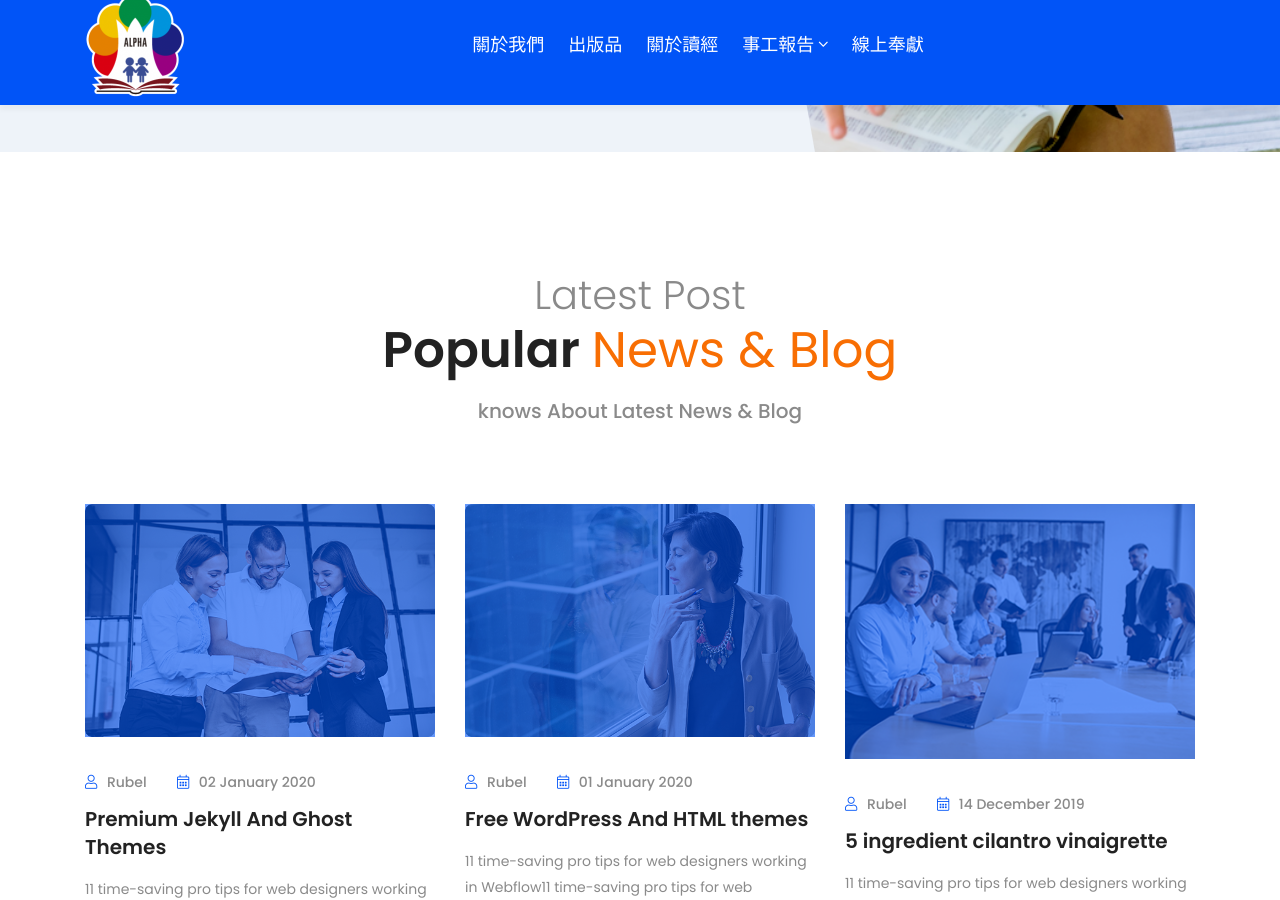
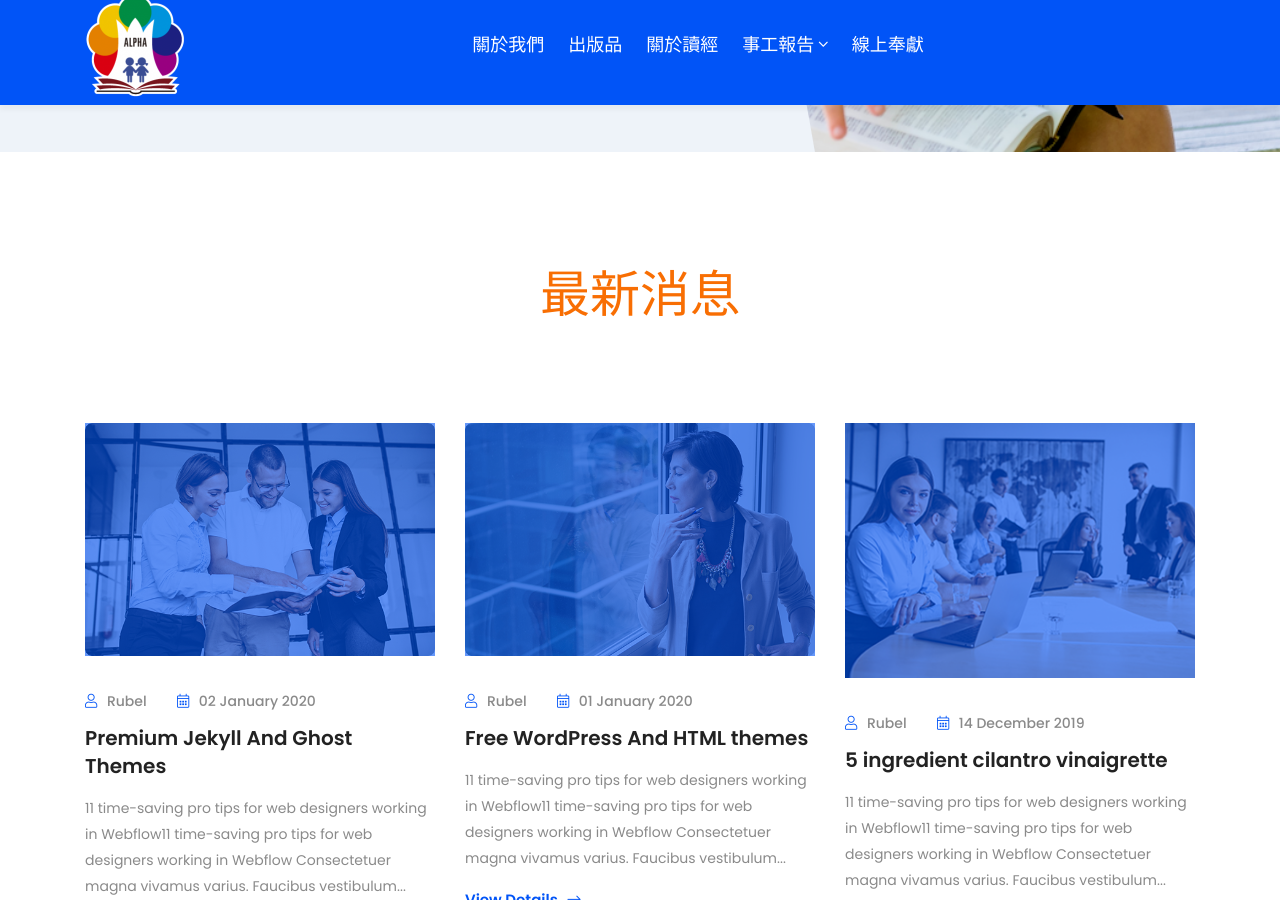
Before and after one commit to alpha6309/website, a Jekyll site: the page built from index.html, in a window 1280 px wide and 900 px high, scrolled down 868 px. Built offline with Jekyll 4.4.1, drawn with Linux system fonts in a browser that asks for light colours.

Commit message:
最新消息

```diff
--- a/_includes/blog_area.html
+++ b/_includes/blog_area.html
@@ -3,8 +3,8 @@
         <div class="row justify-content-center">
             <div class="col-lg-6">
                 <div class="section-title text-center">
-                    <h2 class="title">Latest Post <span>Popular <span> News & Blog</span></span></h2>
-                    <p>knows About Latest News & Blog</p>
+                    <h2 class="title"><span> <span> 最新消息</span></span></h2>
+                    <p></p>
                 </div>
             </div>
         </div>
```
